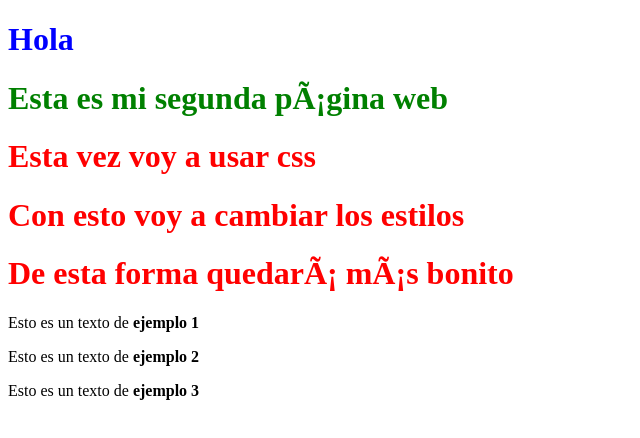
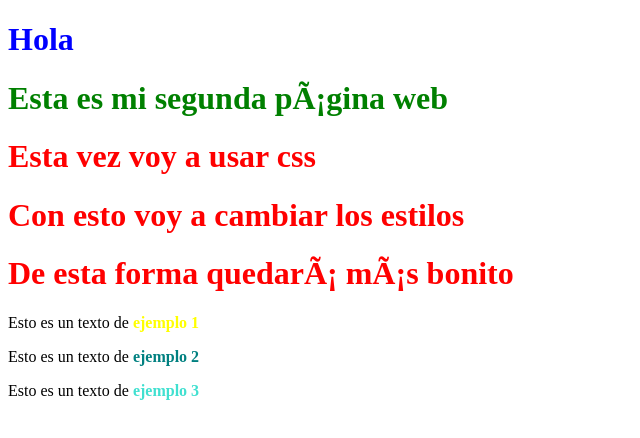
Before and after one commit to VicMelia/VicMelia.github.io, a plain HTML site: page lab5.html in a window 1280 px wide. Shown: the whole page, without its empty margins (0-640 px from the left). Drawn offline with Linux system fonts and the light colour scheme.

Commit message:
Update formato.css

```diff
--- a/formato.css
+++ b/formato.css
@@ -1,3 +1,7 @@
 h1 {color:red;}
 #f1 {color:blue;}
 .f2 {color:green;}
+
+#b1{color:yellow;}
+#b2 {color: teal;}
+#b3 {color: turquoise;}
```
